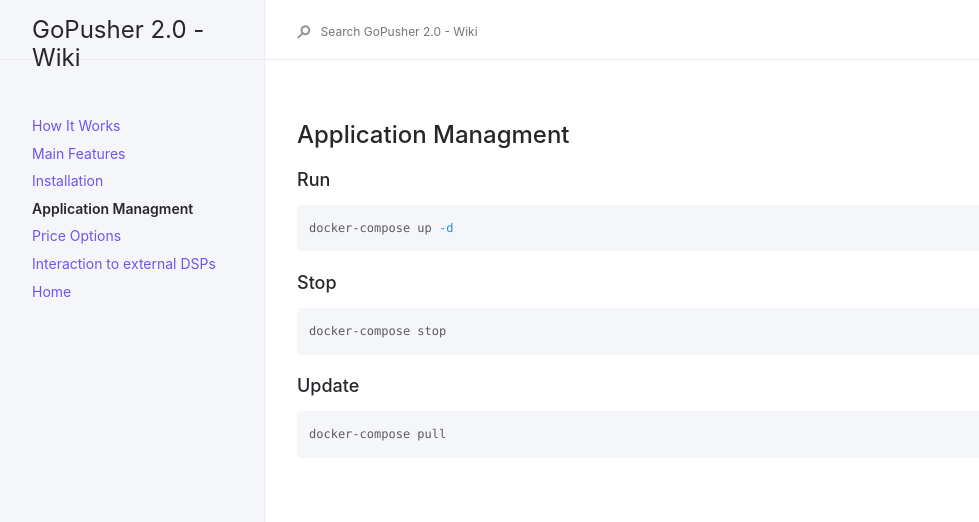
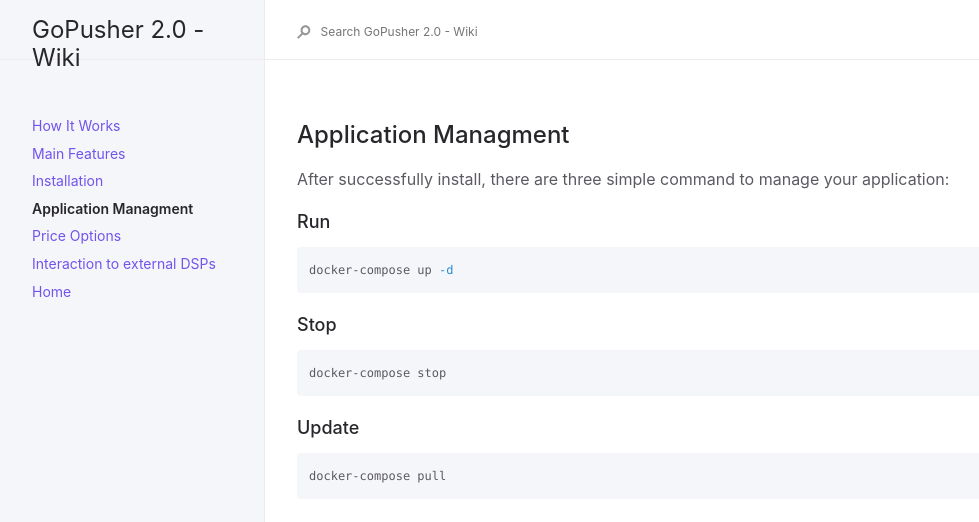
Before and after one commit to RapidCodeLab/gopusher-wiki, a Jekyll site: the page built from docs/03-app-manage.md, in a window 1280 px wide. Shown: the top 522 px of the page, without its empty margins (91-1070 px from the left). Built offline with Jekyll 4.4.1, drawn with Linux system fonts in a browser that asks for light colours; our own code applies the rules of GitHub Pages for plain Markdown files.

````diff
--- a/docs/03-app-manage.md
+++ b/docs/03-app-manage.md
@@ -1,5 +1,6 @@
 ## Application Managment
 
+After successfully install, there are three simple command to manage your application:
 
 ### Run
 ```bash
````
